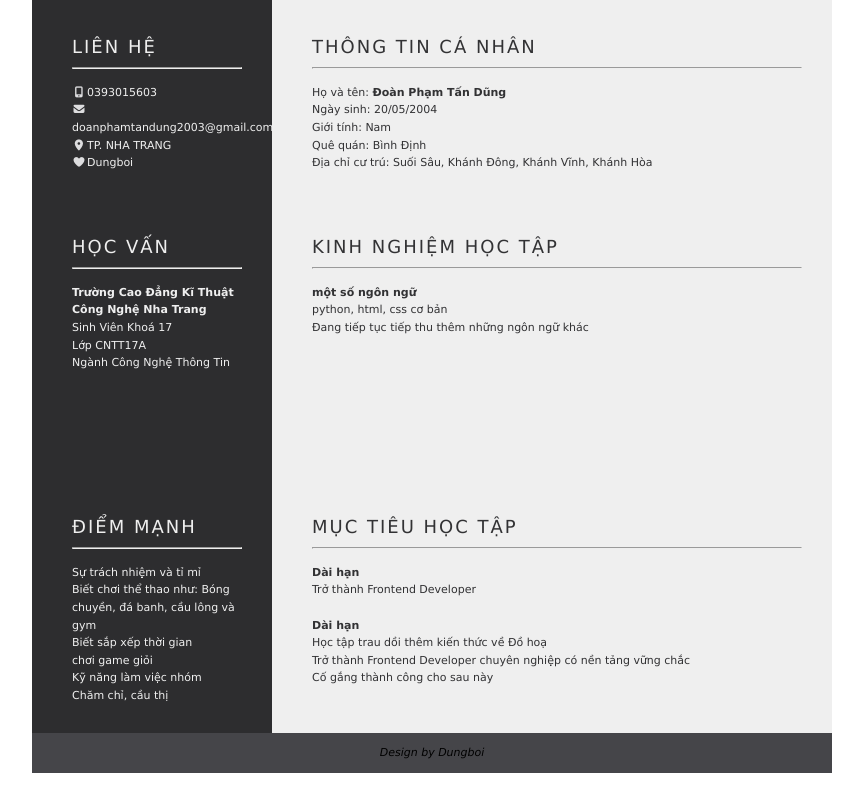
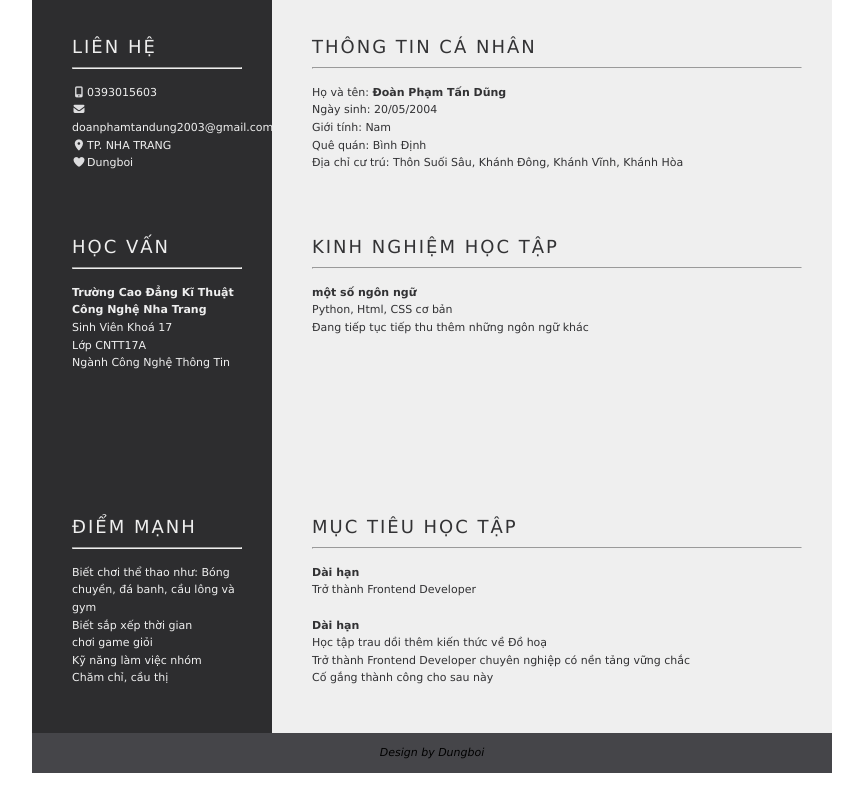
Before and after one commit to Doanphamtandung2005/Doanphamtandung2005.github.io, a plain HTML site: page webcanhan/index.html in a window 1280 px wide. Shown: the part 277-1088 px from the top of the page, without its empty margins (208-1071 px from the left). Drawn offline with Linux system fonts and the light colour scheme.

Commit message:
Update index.html

```diff
--- a/webcanhan/index.html
+++ b/webcanhan/index.html
@@ -46,7 +46,7 @@
                                     <li>Ngày sinh: 20/05/2004</li>
                                     <li>Giới tính: Nam</li>
                                     <li>Quê quán: Bình Định</li>
-                                    <li>Địa chỉ cư trú: Suối Sâu, Khánh Đông, Khánh Vĩnh, Khánh Hòa</li>
+                                    <li>Địa chỉ cư trú: Thôn Suối Sâu, Khánh Đông, Khánh Vĩnh, Khánh Hòa</li>
                                 </ul>
                             </p>
                         </div>
@@ -68,7 +68,7 @@
                             <h2>kinh nghiệm học tập</h2>
                             <hr>
                             <ul><b>một số ngôn ngữ</b>
-                                <li>python, html, css cơ bản</li>
+                                <li>Python, Html, CSS cơ bản</li>
                                 <li>Đang tiếp tục tiếp thu thêm những ngôn ngữ khác </li
 							</ul>
                         </p>
@@ -80,8 +80,6 @@
                             <hr>
                             <p>
                                 <ul>
-                                    <li></li>
-                                    <li>Sự trách nhiệm và tỉ mỉ</li>
                                     <li>Biết chơi thể thao như: Bóng chuyền, đá banh, cầu lông và gym</li>
                                     <li>Biết sắp xếp thời gian</li>
                                     <li>chơi game giỏi</li>
```
